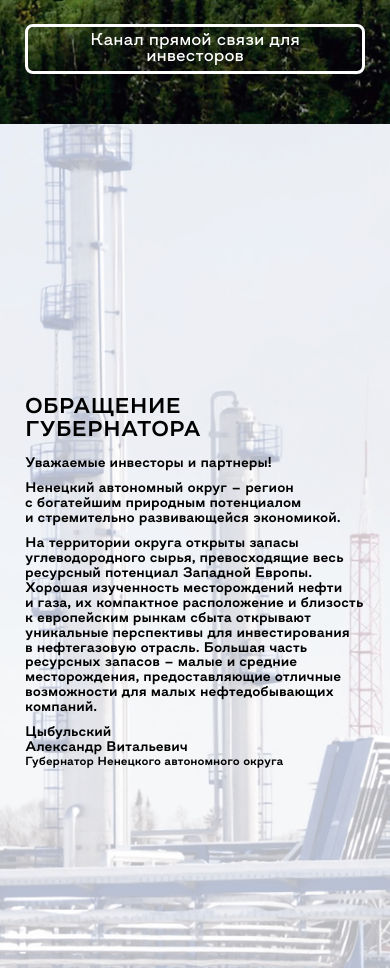
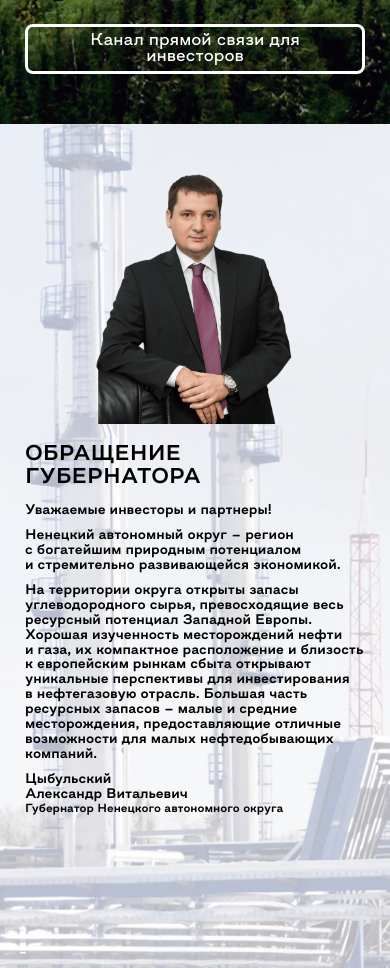
Before and after one commit to juniorcreator/nao, a plain HTML site: page index.html in a window 390 px wide. Shown: the part 720-1688 px from the top of the page. Drawn offline with nearby package versions, Linux system fonts and the light colour scheme.

Commit message:
правки по высоте

```diff
--- a/assets/css/style.scss
+++ b/assets/css/style.scss
@@ -655,7 +655,7 @@ section {
 @media (max-height: 900px) {
     .main-screen {
         .main-screen__slide {
-            padding: 150px 0 170px;
+            padding: 140px 0 190px;
 
             .center-wrap {
                 justify-content: center;
@@ -777,7 +777,7 @@ section {
     }
 }
 
-@media (max-height: 600px) {
+@media (min-width: 1199.98px) and (max-height: 600px) {
     .main-screen {
         .main-screen__slide {
             padding-bottom: 110px;
@@ -822,7 +822,7 @@ section {
     }
 }
 
-@media (max-height: 500px) {
+@media (min-width: 1199.98px) and (max-height: 500px) {
 
 
     .main-screen .main-screen__slide .main-screen__title {
@@ -844,7 +844,7 @@ section {
     }
 }
 
-@media (max-height: 400px) {
+@media (min-width: 1199.98px) and (max-height: 400px) {
     .header .logo {
         max-width: 200px;
         max-height: 60px;
@@ -965,13 +965,17 @@ section {
             }
         }
     }
+    .governor-appeal {
+        min-height: 100vh;
+        height: auto;
+    }
 }
 
 @media (max-width: 991.98px) {
 
     .main-screen {
         .main-screen__slide {
-            padding-top: 100px;
+            padding-top: 120px;
 
             .center-wrap {
                 align-items: center;
@@ -1068,13 +1072,6 @@ section {
     }
 }
 
-@media (max-width: 991.98px) and (max-height: 600px) {
-    .governor-appeal {
-        .governor-appeal__img {
-            display: none;
-        }
-    }
-}
 
 @media (max-width: 767.98px) {
     .header {
@@ -1093,6 +1090,9 @@ section {
     }
 
     .main-screen {
+        .main-screen__title {
+            padding: 0 20px;
+        }
         .main-screen__footer {
             .main-screen__btn {
                 padding: 10px 20px;
@@ -1106,9 +1106,17 @@ section {
     }
 
     .governor-appeal {
+        padding: 50px 0 30px;
+        .center-wrap {
+            align-items: center;
+            flex-direction: column;
+        }
+        .governor-appeal__text {
+            padding: 20px 0;
+        }
 
         .governor-appeal__img {
-            display: none;
+            min-height: 250px;
         }
     }
 
@@ -1189,6 +1197,9 @@ section {
     }
 
     .governor-appeal {
+        .governor-appeal__img {
+            max-height: 250px;
+        }
         .governor-appeal__text {
             margin-left: 0px;
 
```
Also changed, not shown: assets/css/style.css, 1 other file.
